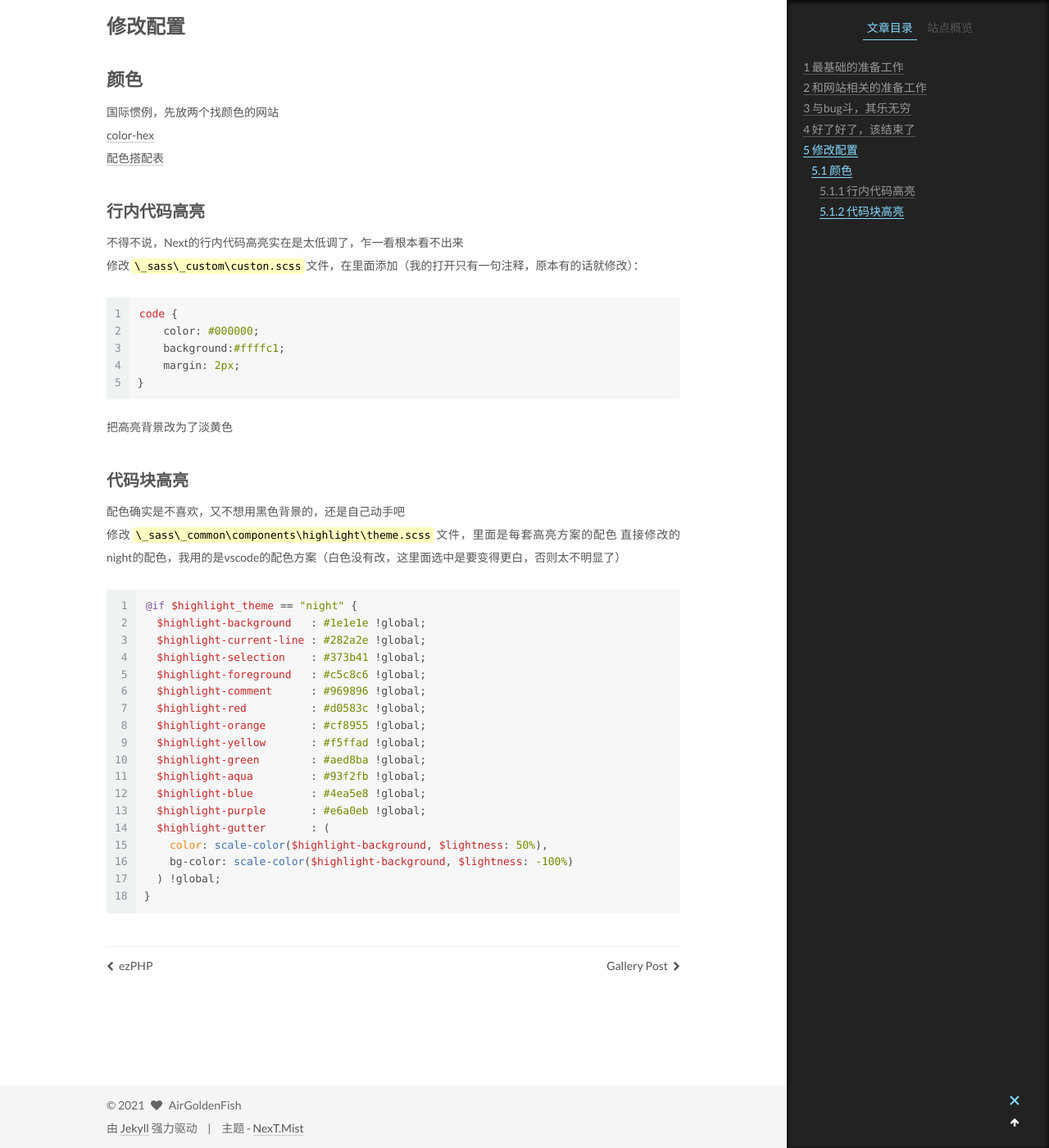
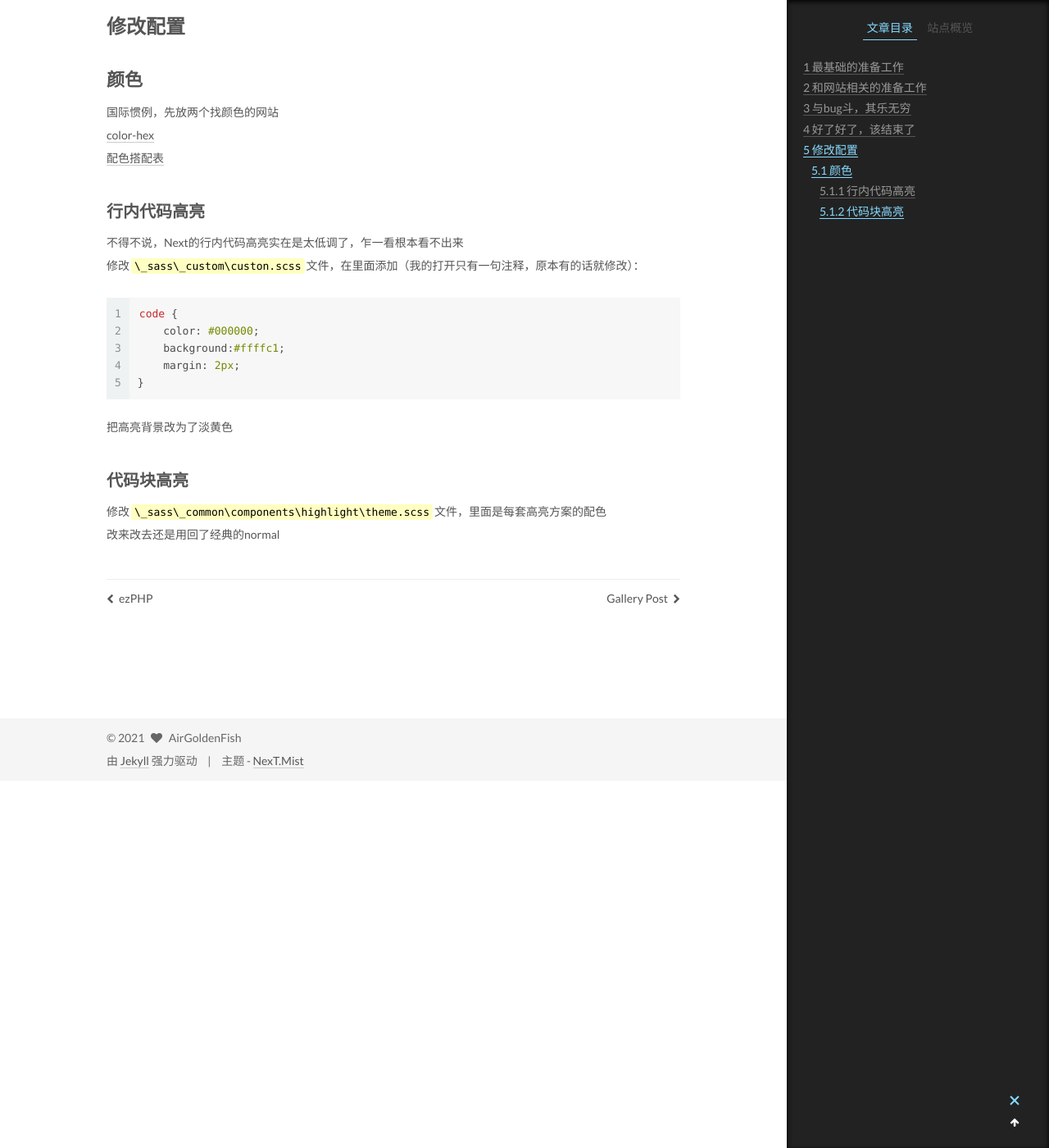
Before and after one commit to AirGoldenFish/airgoldenfish.github.io, a Jekyll site: the page built from _posts/2020-11-28-我终于有自己的网页了.md, in a window 1280 px wide and 1400 px high, scrolled down 2721 px. Shown: the whole window at 82% size. Built offline with Jekyll 4.4.1, drawn with Linux system fonts in a browser that asks for light colours.

Commit message:
回归normal

````diff
--- a/_posts/2020-11-28-我终于有自己的网页了.md
+++ b/_posts/2020-11-28-我终于有自己的网页了.md
@@ -82,26 +82,5 @@ code {
 ```
 把高亮背景改为了淡黄色
 ### 代码块高亮
-配色确实是不喜欢，又不想用黑色背景的，还是自己动手吧
 修改`\_sass\_common\components\highlight\theme.scss`文件，里面是每套高亮方案的配色
-直接修改的night的配色，我用的是vscode的配色方案（白色没有改，这里面选中是要变得更白，否则太不明显了）
-```scss
-@if $highlight_theme == "night" {
-  $highlight-background   : #1e1e1e !global;
-  $highlight-current-line : #282a2e !global;
-  $highlight-selection    : #373b41 !global;
-  $highlight-foreground   : #c5c8c6 !global;
-  $highlight-comment      : #969896 !global;
-  $highlight-red          : #d0583c !global;
-  $highlight-orange       : #cf8955 !global;
-  $highlight-yellow       : #f5ffad !global;
-  $highlight-green        : #aed8ba !global;
-  $highlight-aqua         : #93f2fb !global;
-  $highlight-blue         : #4ea5e8 !global;
-  $highlight-purple       : #e6a0eb !global;
-  $highlight-gutter       : (
-    color: scale-color($highlight-background, $lightness: 50%),
-    bg-color: scale-color($highlight-background, $lightness: -100%)
-  ) !global;
-}
-```
+改来改去还是用回了经典的normal
````
Also changed, not shown: _posts/2021-01-07-PHP.md (+1 -0 lines).
